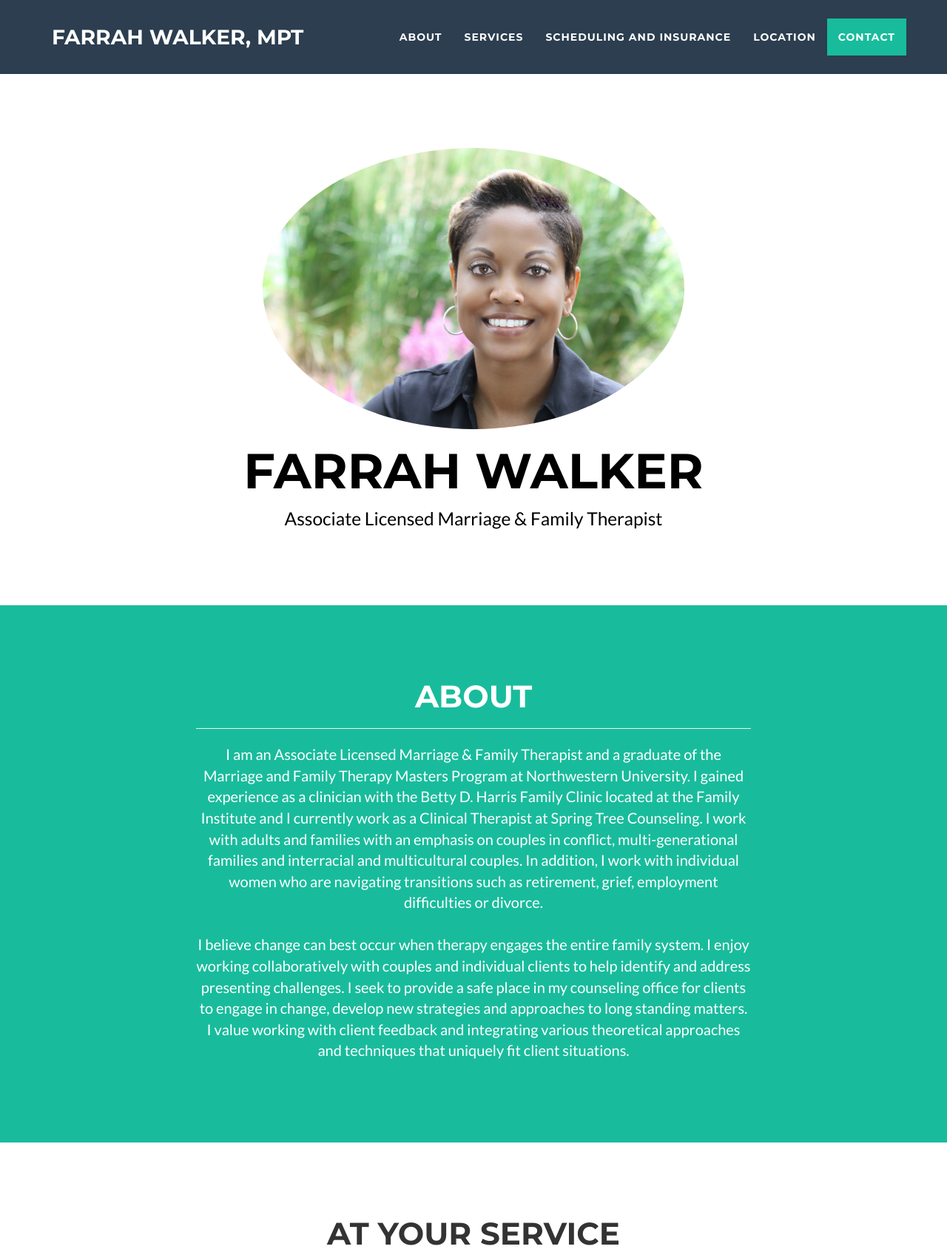
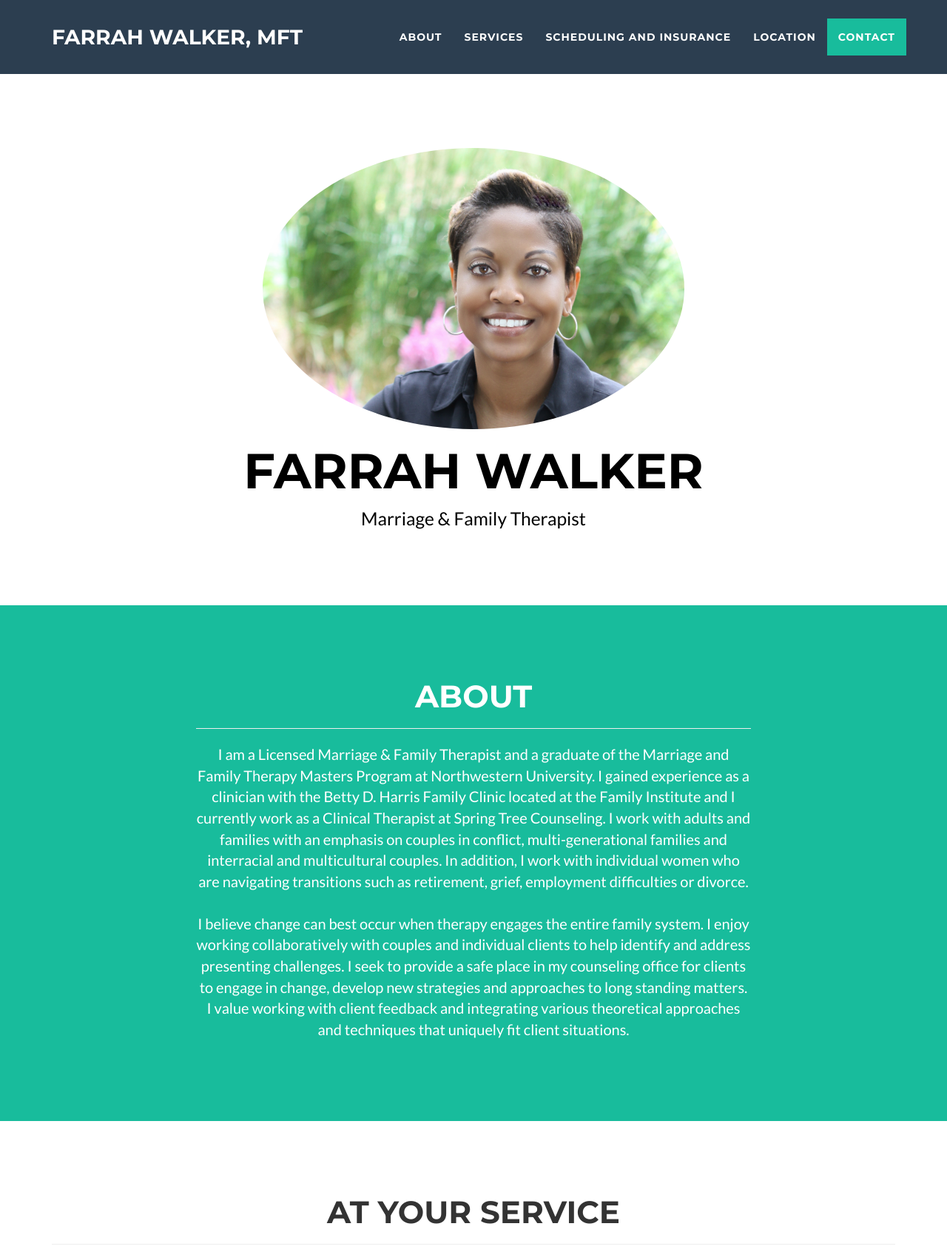
Before and after one commit to areinbee/farrahwalkermft, a PHP site: page /index.html in a window 1280 px wide. Shown: the top 1692 px of the page at 74% size. Run offline with PHP 8.4, Linux system fonts and the light colour scheme; some libraries are stand-ins or nearby versions.

Commit message:
grammatical changes, footer, and text color of email link
changed to MFT everywhere, removed associate, footer to her name, change
link color to white where class == success

```diff
--- a/css/custom.css
+++ b/css/custom.css
@@ -2,3 +2,6 @@
     background-color: white;
     color: black;
 }
+a.success{
+    color: white;
+}
--- a/index.html
+++ b/index.html
@@ -6,10 +6,10 @@
     <meta charset="utf-8">
     <meta http-equiv="X-UA-Compatible" content="IE=edge">
     <meta name="viewport" content="width=device-width, initial-scale=1">
-    <meta name="description" content="Home page for Farrah Walker, MPT">
+    <meta name="description" content="Home page for Farrah Walker, MFT">
     <meta name="author" content="Robin N. Brewer - robinbrewer.com">
 
-    <title>Farrah Walker, MPT</title>
+    <title>Farrah Walker, MFT</title>
 
     <!-- Bootstrap Core CSS -->
     <link href="vendor/bootstrap/css/bootstrap.min.css" rel="stylesheet">
@@ -43,7 +43,7 @@
                 <button type="button" class="navbar-toggle" data-toggle="collapse" data-target="#bs-example-navbar-collapse-1">
                     <span class="sr-only">Toggle navigation</span> Menu <img src="img/bars.png" width="50">
                 </button>
-                <a class="navbar-brand" href="#page-top">Farrah Walker, MPT</a>
+                <a class="navbar-brand" href="#page-top">Farrah Walker, MFT</a>
             </div>
 
             <!-- Collect the nav links, forms, and other content for toggling -->
@@ -84,7 +84,7 @@
                     <div class="intro-text">
                         <h1 class="name">Farrah Walker</h1>
 
-                        <span class="skills">Associate Licensed Marriage & Family Therapist</span>
+                        <span class="skills">Marriage & Family Therapist</span>
                     </div>
                 </div>
             </div>
@@ -98,7 +98,7 @@
                 <div class="col-lg-8 col-lg-offset-2 text-center">
                     <h2 class="section-heading">About</h2>
                     <hr class="light">
-                    <p class="text-faded">I am an Associate Licensed Marriage & Family Therapist and a graduate of the Marriage and Family Therapy Masters Program at Northwestern University.  I gained experience as a  clinician with the Betty D. Harris Family Clinic located at the Family Institute and I currently work as a Clinical Therapist at Spring Tree Counseling.  I work with adults and families with an emphasis on couples in conflict, multi-generational families and interracial and multicultural couples. In addition, I work with individual women who are navigating transitions such as retirement, grief, employment difficulties or divorce. <br/><br/>
+                    <p class="text-faded">I am a Licensed Marriage & Family Therapist and a graduate of the Marriage and Family Therapy Masters Program at Northwestern University.  I gained experience as a  clinician with the Betty D. Harris Family Clinic located at the Family Institute and I currently work as a Clinical Therapist at Spring Tree Counseling.  I work with adults and families with an emphasis on couples in conflict, multi-generational families and interracial and multicultural couples. In addition, I work with individual women who are navigating transitions such as retirement, grief, employment difficulties or divorce. <br/><br/>
 
                     I believe change can best occur when therapy engages the entire family system.
                     I enjoy working collaboratively with couples and individual clients to help identify and address presenting challenges. I seek to provide a safe place in my counseling office for clients to engage in change, develop new strategies and approaches to long standing matters. I value working with client feedback and integrating various theoretical approaches and techniques that uniquely fit client situations.
@@ -215,7 +215,7 @@
                 </div>
                 <div class="col-lg-4 text-center">
                     <img src="img/envelope.png" width="50">
-                    <p><a href="mailto:fwalker@springtreecounseling.com">fwalker@springtreecounseling.com</a></p>
+                    <p><a class="success" href="mailto:fwalker@springtreecounseling.com">fwalker@springtreecounseling.com</a></p>
                 </div>
             </div>
         </div>
@@ -228,7 +228,7 @@
             <div class="container">
                 <div class="row">
                     <div class="col-lg-12">
-                        Copyright &copy; Your Website 2016
+                        Copyright &copy; Farrah Walker 2017
                     </div>
                 </div>
             </div>
```
